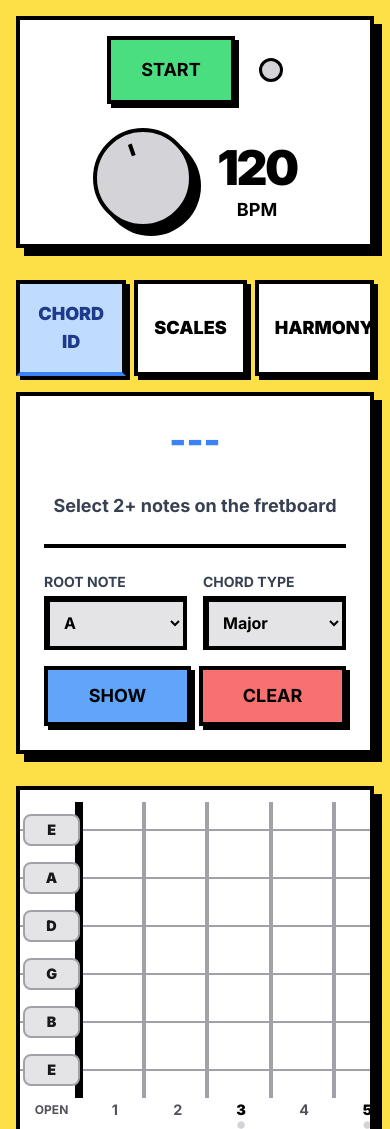
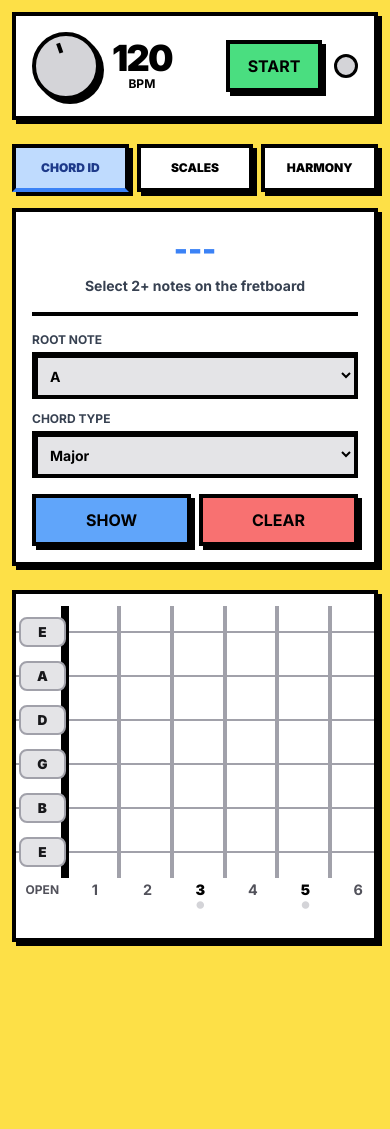
Before and after one commit to marciobbj/guitar-chord-companion, a website: page chord_identifier.html in a window 390 px wide. Shown: the top 1129 px of the page. After the commit the page ends 954 px from the top, so only its background shows below. Drawn offline with nearby package versions, Linux system fonts and the light colour scheme.

Commit message:
style: make header, tabs, and panels responsive for mobile dimensions

```diff
--- a/chord_identifier.html
+++ b/chord_identifier.html
@@ -3,15 +3,21 @@
 <head>
     <meta charset="UTF-8">
     <meta name="viewport" content="width=device-width, initial-scale=1.0">
-    <title>guitar companion</title>
+    <title>Guitar Chord Companion</title>
         <script src="https://cdn.tailwindcss.com"></script>
     <link href="https://fonts.googleapis.com/css2?family=Inter:wght@400;700;900&display=swap" rel="stylesheet">
     <style>
 body {
-            font-family: 'Inter', sans-serif;
+    font-family: 'Inter', ui-sans-serif, system-ui, -apple-system, BlinkMacSystemFont, "Segoe UI", Roboto, "Helvetica Neue", Arial, sans-serif;
+    overflow-x: hidden;
 }
 .neo-shadow {
+    box-shadow: 4px 4px 0 #000;
+}
+@media (min-width: 768px) {
+    .neo-shadow {
         box-shadow: 8px 8px 0 #000;
+    }
 }
 .neo-shadow-sm {
     box-shadow: 4px 4px 0 #000;
@@ -26,15 +32,26 @@
 /* Fretboard */
 .fretboard-grid {
     display: grid;
-            grid-template-columns: repeat(19, minmax(60px, 1fr)); /* 0 (open) + 18 frets */
-            min-width: 1200px; /* Garante que o braço tenha largura */
+    grid-template-columns: repeat(19, minmax(52px, 1fr)); /* 0 (open) + 18 frets */
+    min-width: 1000px;
+}
+@media (min-width: 768px) {
+    .fretboard-grid {
+        grid-template-columns: repeat(19, minmax(60px, 1fr));
+        min-width: 1200px;
+    }
 }
 .fretboard-cell {
     position: relative;
     display: flex;
     align-items: center;
     justify-content: center;
-            height: 48px; /* Altura da corda */
+    height: 44px; /* Altura da corda */
+}
+@media (min-width: 768px) {
+    .fretboard-cell {
+        height: 48px;
+    }
 }
 .string-line {
     position: absolute;
@@ -59,16 +76,22 @@
 .fret-button {
     position: relative;
     width: 80%;
-            height: 32px;
+    height: 30px;
     border-radius: 9999px;
     background-color: transparent;
     border: 2px solid transparent;
     z-index: 3;
-            font-family: 'Inter', sans-serif;
+    font-family: 'Inter', ui-sans-serif, system-ui, sans-serif;
     font-weight: 900;
-            font-size: 0.9rem;
+    font-size: 0.85rem;
     color: white;
     transition: all 0.1s ease-out;
+}
+@media (min-width: 768px) {
+    .fret-button {
+        height: 32px;
+        font-size: 0.9rem;
+    }
 }
 .fret-button.selected {
     background-color: #000;
@@ -112,8 +135,14 @@
 /* Fret Numbers */
 .fret-numbers-grid {
     display: grid;
+    grid-template-columns: repeat(19, minmax(52px, 1fr));
+    min-width: 1000px;
+}
+@media (min-width: 768px) {
+    .fret-numbers-grid {
         grid-template-columns: repeat(19, minmax(60px, 1fr));
         min-width: 1200px;
+    }
 }
 .fret-number-cell {
     display: flex;
@@ -171,33 +200,52 @@
 /* Metronome */
 #knob {
     position: relative;
-            width: 100px;
-            height: 100px;
+    width: 68px;
+    height: 68px;
+    flex-shrink: 0;
     border-radius: 50%;
     background: #d4d4d8; /* zinc-300 */
     border: 4px solid #000;
-            box-shadow: 8px 8px 0 #000;
+    box-shadow: 4px 4px 0 #000;
     cursor: ns-resize;
+    touch-action: none;
 }
 #knob-indicator {
     position: absolute;
     width: 4px;
-            height: 12px;
+    height: 10px;
     background-color: #000;
     left: 50%;
-            top: 10px;
-            transform-origin: 50% 40px; /* 50% width, (height/2 - 10px top) */
+    top: 6px;
+    transform-origin: 50% 24px; /* (68px - 8px border)/2 - 6px top = 24px */
     transform: translateX(-50%) rotate(0deg);
 }
 #bpm-display {
-            font-size: 3rem;
+    font-size: 2.25rem;
+    line-height: 1;
     font-weight: 900;
     letter-spacing: -0.05em;
     color: #000;
 }
+@media (min-width: 768px) {
+    #knob {
+        width: 100px;
+        height: 100px;
+        box-shadow: 8px 8px 0 #000;
+    }
+    #knob-indicator {
+        height: 12px;
+        top: 10px;
+        transform-origin: 50% 36px; /* (100px - 8px border)/2 - 10px top = 36px */
+    }
+    #bpm-display {
+        font-size: 3rem;
+    }
+}
 #metronome-blip {
     width: 24px;
     height: 24px;
+    flex-shrink: 0;
     border-radius: 50%;
     background-color: #d4d4d8; /* zinc-300 */
     border: 3px solid #000;
@@ -211,31 +259,31 @@
 }
     </style>
 </head>
-<body class="bg-yellow-300 min-h-screen p-4 md:p-8">
+<body class="bg-yellow-300 min-h-screen p-3 sm:p-4 md:p-8">
 
     <!-- Metronome Header -->
-    <div class="bg-white text-black py-4 px-6 md:py-6 md:px-8 mb-8 border-4 border-black neo-shadow">
-        <div class="flex flex-col md:flex-row items-center justify-between max-w-7xl mx-auto">
+    <div class="bg-white text-black py-4 px-4 sm:px-6 md:py-6 md:px-8 mb-6 md:mb-8 border-4 border-black neo-shadow overflow-hidden">
+        <div class="flex flex-wrap md:flex-nowrap items-center justify-between gap-4 max-w-7xl mx-auto">
 
-            <div class="flex items-center justify-center space-x-6 order-2 md:order-1">
+            <div class="flex items-center space-x-3 sm:space-x-6 order-1">
                 <div id="knob">
                     <div id="knob-indicator"></div>
                 </div>
                 <div class="text-center">
                     <div id="bpm-display">120</div>
-                    <div class="text-lg font-bold -mt-2">BPM</div>
+                    <div class="text-xs sm:text-lg font-bold">BPM</div>
                 </div>
             </div>
 
-            <div class="flex items-center justify-center space-x-6 order-1 md:order-2 mb-6 md:mb-0">
-                <button id="metronome-start-stop" class="w-32 text-lg font-bold p-4 bg-green-400 border-4 border-black neo-shadow-sm hover:bg-green-500 active:translate-x-1 active:translate-y-1 active:neo-shadow-none transition-all">
+            <div class="flex items-center space-x-3 sm:space-x-6 order-2">
+                <button id="metronome-start-stop" class="w-24 sm:w-32 text-base sm:text-lg font-bold py-2.5 px-3 sm:p-4 bg-green-400 border-4 border-black neo-shadow-sm hover:bg-green-500 active:translate-x-1 active:translate-y-1 active:neo-shadow-none transition-all">
                     START
                 </button>
                 <div id="metronome-blip"></div>
             </div>
 
-            <div class="order-3 hidden md:block w-40 text-right">
-                <div class="text-5xl font-black tracking-tighter">companion</div>
+            <div class="order-3 hidden lg:block text-right">
+                <div class="text-4xl xl:text-5xl font-black tracking-tighter">companion</div>
             </div>
 
         </div>
@@ -245,14 +293,14 @@
     <div class="max-w-7xl mx-auto">
 
         <!-- Tab Navigation -->
-        <div class="flex space-x-2 md:space-x-4 mb-4">
-            <button class="tab-button active w-1/3 text-lg md:text-2xl font-black p-4 md:p-6 bg-white border-4 border-black neo-shadow-sm" data-tab="chord-id">
+        <div class="grid grid-cols-3 gap-2 md:gap-4 mb-4">
+            <button class="tab-button active text-xs sm:text-base md:text-2xl font-black py-3 px-2 sm:p-4 md:p-6 bg-white border-4 border-black neo-shadow-sm truncate" data-tab="chord-id">
                 CHORD ID
             </button>
-            <button class="tab-button w-1/3 text-lg md:text-2xl font-black p-4 md:p-6 bg-white border-4 border-black neo-shadow-sm" data-tab="scales">
+            <button class="tab-button text-xs sm:text-base md:text-2xl font-black py-3 px-2 sm:p-4 md:p-6 bg-white border-4 border-black neo-shadow-sm truncate" data-tab="scales">
                 SCALES
             </button>
-            <button class="tab-button w-1/3 text-lg md:text-2xl font-black p-4 md:p-6 bg-white border-4 border-black neo-shadow-sm" data-tab="harmony">
+            <button class="tab-button text-xs sm:text-base md:text-2xl font-black py-3 px-2 sm:p-4 md:p-6 bg-white border-4 border-black neo-shadow-sm truncate" data-tab="harmony">
                 HARMONY
             </button>
         </div>
@@ -263,18 +311,18 @@
         <div id="panel-chord-id" class="tab-panel">
 
             <!-- Chord ID Results Panel -->
-            <div class="bg-white border-4 border-black neo-shadow p-6 md:p-8 mb-8 max-w-4xl mx-auto">
-                <div class="text-center mb-6">
-                    <h2 id="chord-name" class="text-4xl md:text-6xl font-black text-blue-500" style="min-height: 72px;">---</h2>
-                    <p id="chord-notes" class="text-lg md:text-xl font-bold text-gray-700">Select 2+ notes on the fretboard</p>
+            <div class="bg-white border-4 border-black neo-shadow p-4 sm:p-6 md:p-8 mb-6 md:mb-8 max-w-4xl mx-auto">
+                <div class="text-center mb-4 md:mb-6">
+                    <h2 id="chord-name" class="text-3xl sm:text-4xl md:text-6xl font-black text-blue-500 break-words leading-tight min-h-[2.75rem] md:min-h-[4.5rem] flex items-center justify-center">---</h2>
+                    <p id="chord-notes" class="text-sm sm:text-lg md:text-xl font-bold text-gray-700 mt-1">Select 2+ notes on the fretboard</p>
                 </div>
 
-                <div class="border-t-4 border-black pt-6">
-                    <div class="grid grid-cols-1 md:grid-cols-3 gap-4 items-end">
-                        <div class="md:col-span-2 grid grid-cols-2 gap-4">
+                <div class="border-t-4 border-black pt-4 md:pt-6">
+                    <div class="grid grid-cols-1 md:grid-cols-3 gap-3 md:gap-4 items-end">
+                        <div class="md:col-span-2 grid grid-cols-1 sm:grid-cols-2 gap-3 md:gap-4">
                             <div>
-                                <label for="builder-root" class="block text-sm font-bold text-gray-700 mb-1">ROOT NOTE</label>
-                                <select id="builder-root" class="w-full p-3 font-bold bg-zinc-200 border-4 border-black neo-shadow-inset-sm">
+                                <label for="builder-root" class="block text-xs sm:text-sm font-bold text-gray-700 mb-1">ROOT NOTE</label>
+                                <select id="builder-root" class="w-full p-2.5 sm:p-3 text-sm sm:text-base font-bold bg-zinc-200 border-4 border-black neo-shadow-inset-sm">
                                     <option>A</option>
                                     <option>A#</option>
                                     <option>B</option>
@@ -290,8 +338,8 @@
                                 </select>
                             </div>
                             <div>
-                                <label for="builder-type" class="block text-sm font-bold text-gray-700 mb-1">CHORD TYPE</label>
-                                <select id="builder-type" class="w-full p-3 font-bold bg-zinc-200 border-4 border-black neo-shadow-inset-sm">
+                                <label for="builder-type" class="block text-xs sm:text-sm font-bold text-gray-700 mb-1">CHORD TYPE</label>
+                                <select id="builder-type" class="w-full p-2.5 sm:p-3 text-sm sm:text-base font-bold bg-zinc-200 border-4 border-black neo-shadow-inset-sm">
                                     <option value="0,4,7">Major</option>
                                     <option value="0,3,7">Minor</option>
                                     <option value="0,7">5 (Power Chord)</option>
@@ -307,11 +355,11 @@
                                 </select>
                             </div>
                         </div>
-                        <div class="flex space-x-2">
-                             <button id="show-chord-btn" class="w-1/2 md:w-full text-lg font-bold p-3 bg-blue-400 border-4 border-black neo-shadow-sm hover:bg-blue-500 active:translate-x-1 active:translate-y-1 active:neo-shadow-none transition-all">
+                        <div class="flex space-x-2 pt-1 md:pt-0">
+                             <button id="show-chord-btn" class="w-1/2 md:w-full text-base sm:text-lg font-bold p-2.5 sm:p-3 bg-blue-400 border-4 border-black neo-shadow-sm hover:bg-blue-500 active:translate-x-1 active:translate-y-1 active:neo-shadow-none transition-all">
                                 SHOW
                             </button>
-                            <button id="clear-fretboard-btn" class="w-1/2 md:w-full text-lg font-bold p-3 bg-red-400 border-4 border-black neo-shadow-sm hover:bg-red-500 active:translate-x-1 active:translate-y-1 active:neo-shadow-none transition-all">
+                            <button id="clear-fretboard-btn" class="w-1/2 md:w-full text-base sm:text-lg font-bold p-2.5 sm:p-3 bg-red-400 border-4 border-black neo-shadow-sm hover:bg-red-500 active:translate-x-1 active:translate-y-1 active:neo-shadow-none transition-all">
                                 CLEAR
                             </button>
                         </div>
@@ -339,11 +387,11 @@
         <div id="panel-scales" class="tab-panel hidden">
 
             <!-- Scales Control Panel -->
-            <div class="max-w-xl mx-auto bg-white border-4 border-black neo-shadow p-6 md:p-8 mb-8">
-                <div class="grid grid-cols-2 gap-4">
+            <div class="max-w-xl mx-auto bg-white border-4 border-black neo-shadow p-4 sm:p-6 md:p-8 mb-6 md:mb-8">
+                <div class="grid grid-cols-1 sm:grid-cols-2 gap-3 md:gap-4">
                     <div>
-                        <label for="scale-root" class="block text-sm font-bold text-gray-700 mb-1">ROOT NOTE</label>
-                        <select id="scale-root" class="w-full p-3 font-bold bg-zinc-200 border-4 border-black neo-shadow-inset-sm">
+                        <label for="scale-root" class="block text-xs sm:text-sm font-bold text-gray-700 mb-1">ROOT NOTE</label>
+                        <select id="scale-root" class="w-full p-2.5 sm:p-3 text-sm sm:text-base font-bold bg-zinc-200 border-4 border-black neo-shadow-inset-sm">
                             <option>A</option>
                             <option>A#</option>
                             <option>B</option>
@@ -359,8 +407,8 @@
                         </select>
                     </div>
                     <div>
-                        <label for="scale-type" class="block text-sm font-bold text-gray-700 mb-1">SCALE TYPE</label>
-                        <select id="scale-type" class="w-full p-3 font-bold bg-zinc-200 border-4 border-black neo-shadow-inset-sm">
+                        <label for="scale-type" class="block text-xs sm:text-sm font-bold text-gray-700 mb-1">SCALE TYPE</label>
+                        <select id="scale-type" class="w-full p-2.5 sm:p-3 text-sm sm:text-base font-bold bg-zinc-200 border-4 border-black neo-shadow-inset-sm">
                             <option value="0,2,4,5,7,9,11">Major (Ionian)</option>
                             <option value="0,2,3,5,7,8,10">Minor (Aeolian)</option>
                             <option value="0,3,5,7,10">Minor Pentatonic</option>
@@ -394,11 +442,11 @@
         <div id="panel-harmony" class="tab-panel hidden">
 
             <!-- Harmony Control Panel -->
-            <div class="max-w-xl mx-auto bg-white border-4 border-black neo-shadow p-6 md:p-8 mb-8">
-                <div class="grid grid-cols-2 gap-4">
+            <div class="max-w-xl mx-auto bg-white border-4 border-black neo-shadow p-4 sm:p-6 md:p-8 mb-6 md:mb-8">
+                <div class="grid grid-cols-1 sm:grid-cols-2 gap-3 md:gap-4">
                     <div>
-                        <label for="harmony-root" class="block text-sm font-bold text-gray-700 mb-1">TONIC (KEY)</label>
-                        <select id="harmony-root" class="w-full p-3 font-bold bg-zinc-200 border-4 border-black neo-shadow-inset-sm">
+                        <label for="harmony-root" class="block text-xs sm:text-sm font-bold text-gray-700 mb-1">TONIC (KEY)</label>
+                        <select id="harmony-root" class="w-full p-2.5 sm:p-3 text-sm sm:text-base font-bold bg-zinc-200 border-4 border-black neo-shadow-inset-sm">
                             <option>A</option>
                             <option>A#</option>
                             <option>B</option>
@@ -414,8 +462,8 @@
                         </select>
                     </div>
                     <div>
-                        <label for="harmony-type" class="block text-sm font-bold text-gray-700 mb-1">HARMONY TYPE</label>
-                        <select id="harmony-type" class="w-full p-3 font-bold bg-zinc-200 border-4 border-black neo-shadow-inset-sm">
+                        <label for="harmony-type" class="block text-xs sm:text-sm font-bold text-gray-700 mb-1">HARMONY TYPE</label>
+                        <select id="harmony-type" class="w-full p-2.5 sm:p-3 text-sm sm:text-base font-bold bg-zinc-200 border-4 border-black neo-shadow-inset-sm">
                             <option value="Major">Major</option>
                             <option value="Natural Minor">Natural Minor</option>
                             <option value="Harmonic Minor">Harmonic Minor</option>
@@ -436,24 +484,24 @@
 
             <!-- Inversion Help Section -->
             <div class="max-w-4xl mx-auto mb-6">
-                <div class="bg-white border-4 border-black neo-shadow p-6 md:p-8">
-                    <h3 class="text-2xl font-black text-blue-500 mb-4">COMO LER O BRAÇO (INVERSÕES)</h3>
-                    <p class="text-gray-700 text-lg mb-3">
+                <div class="bg-white border-4 border-black neo-shadow p-4 sm:p-6 md:p-8">
+                    <h3 class="text-xl md:text-2xl font-black text-blue-500 mb-3 md:mb-4">COMO LER O BRAÇO (INVERSÕES)</h3>
+                    <p class="text-gray-700 text-sm sm:text-base md:text-lg mb-3">
                         Quando você seleciona um acorde (ex: "V7"), o braço da guitarra abaixo não mostra apenas *um* shape, ele mostra **todas as notas** desse acorde em **todo o braço**.
                     </p>
-                    <p class="text-gray-700 text-lg mb-3">
+                    <p class="text-gray-700 text-sm sm:text-base md:text-lg mb-3">
                         Cada nota é marcada com seu **intervalo** em relação à tônica (R, 3, 5, b7, etc.).
                     </p>
-                    <p class="text-gray-700 text-lg font-bold mb-3">
+                    <p class="text-gray-700 text-sm sm:text-base md:text-lg font-bold mb-3">
                         Uma inversão é simplesmente o mesmo acorde, mas com uma nota que não é a Tônica (R) como a nota mais grave (o baixo).
                     </p>
-                    <ul class="list-disc list-inside text-gray-700 text-lg space-y-2">
+                    <ul class="list-disc list-inside text-gray-700 text-sm sm:text-base md:text-lg space-y-2">
                         <li><strong>Estado Fundamental:</strong> A nota mais grave é a Tônica (<strong>R</strong>).</li>
                         <li><strong>1ª Inversão:</strong> A nota mais grave é a Terça (<strong>3</strong> ou <strong>b3</strong>).</li>
                         <li><strong>2ª Inversão:</strong> A nota mais grave é a Quinta (<strong>5</strong> ou <strong>b5</strong>).</li>
                         <li><strong>3ª Inversão:</strong> A nota mais grave é a Sétima (<strong>7</strong> ou <strong>b7</strong>).</li>
                     </ul>
-                    <p class="text-gray-700 text-lg mt-4">
+                    <p class="text-gray-700 text-sm sm:text-base md:text-lg mt-4">
                         Para encontrar qualquer inversão, basta olhar o mapa no braço e escolher a nota de intervalo desejada como seu novo baixo (geralmente na 6ª, 5ª ou 4ª corda).
                     </p>
                 </div>
--- a/src-tauri/tauri.conf.json
+++ b/src-tauri/tauri.conf.json
@@ -14,8 +14,8 @@
         "title": "Guitar Chord Companion",
         "width": 1320,
         "height": 900,
-        "minWidth": 800,
-        "minHeight": 600,
+        "minWidth": 320,
+        "minHeight": 480,
         "resizable": true,
         "fullscreen": false
       }
--- a/src/input.css
+++ b/src/input.css
@@ -4,9 +4,15 @@
 
 body {
     font-family: 'Inter', ui-sans-serif, system-ui, -apple-system, BlinkMacSystemFont, "Segoe UI", Roboto, "Helvetica Neue", Arial, sans-serif;
+    overflow-x: hidden;
 }
 .neo-shadow {
-    box-shadow: 8px 8px 0 #000;
+    box-shadow: 4px 4px 0 #000;
+}
+@media (min-width: 768px) {
+    .neo-shadow {
+        box-shadow: 8px 8px 0 #000;
+    }
 }
 .neo-shadow-sm {
     box-shadow: 4px 4px 0 #000;
@@ -21,15 +27,26 @@ body {
 /* Fretboard */
 .fretboard-grid {
     display: grid;
-    grid-template-columns: repeat(19, minmax(60px, 1fr)); /* 0 (open) + 18 frets */
-    min-width: 1200px; /* Garante que o braço tenha largura */
+    grid-template-columns: repeat(19, minmax(52px, 1fr)); /* 0 (open) + 18 frets */
+    min-width: 1000px;
+}
+@media (min-width: 768px) {
+    .fretboard-grid {
+        grid-template-columns: repeat(19, minmax(60px, 1fr));
+        min-width: 1200px;
+    }
 }
 .fretboard-cell {
     position: relative;
     display: flex;
     align-items: center;
     justify-content: center;
-    height: 48px; /* Altura da corda */
+    height: 44px; /* Altura da corda */
+}
+@media (min-width: 768px) {
+    .fretboard-cell {
+        height: 48px;
+    }
 }
 .string-line {
     position: absolute;
@@ -54,16 +71,22 @@ body {
 .fret-button {
     position: relative;
     width: 80%;
-    height: 32px;
+    height: 30px;
     border-radius: 9999px;
     background-color: transparent;
     border: 2px solid transparent;
     z-index: 3;
     font-family: 'Inter', ui-sans-serif, system-ui, sans-serif;
     font-weight: 900;
-    font-size: 0.9rem;
+    font-size: 0.85rem;
     color: white;
     transition: all 0.1s ease-out;
+}
+@media (min-width: 768px) {
+    .fret-button {
+        height: 32px;
+        font-size: 0.9rem;
+    }
 }
 .fret-button.selected {
     background-color: #000;
@@ -107,8 +130,14 @@ body {
 /* Fret Numbers */
 .fret-numbers-grid {
     display: grid;
-    grid-template-columns: repeat(19, minmax(60px, 1fr));
-    min-width: 1200px;
+    grid-template-columns: repeat(19, minmax(52px, 1fr));
+    min-width: 1000px;
+}
+@media (min-width: 768px) {
+    .fret-numbers-grid {
+        grid-template-columns: repeat(19, minmax(60px, 1fr));
+        min-width: 1200px;
+    }
 }
 .fret-number-cell {
     display: flex;
@@ -166,33 +195,52 @@ body {
 /* Metronome */
 #knob {
     position: relative;
-    width: 100px;
-    height: 100px;
+    width: 68px;
+    height: 68px;
+    flex-shrink: 0;
     border-radius: 50%;
     background: #d4d4d8; /* zinc-300 */
     border: 4px solid #000;
-    box-shadow: 8px 8px 0 #000;
+    box-shadow: 4px 4px 0 #000;
     cursor: ns-resize;
+    touch-action: none;
 }
 #knob-indicator {
     position: absolute;
     width: 4px;
-    height: 12px;
+    height: 10px;
     background-color: #000;
     left: 50%;
-    top: 10px;
-    transform-origin: 50% 40px; /* 50% width, (height/2 - 10px top) */
+    top: 6px;
+    transform-origin: 50% 24px; /* (68px - 8px border)/2 - 6px top = 24px */
     transform: translateX(-50%) rotate(0deg);
 }
 #bpm-display {
-    font-size: 3rem;
+    font-size: 2.25rem;
+    line-height: 1;
     font-weight: 900;
     letter-spacing: -0.05em;
     color: #000;
 }
+@media (min-width: 768px) {
+    #knob {
+        width: 100px;
+        height: 100px;
+        box-shadow: 8px 8px 0 #000;
+    }
+    #knob-indicator {
+        height: 12px;
+        top: 10px;
+        transform-origin: 50% 36px; /* (100px - 8px border)/2 - 10px top = 36px */
+    }
+    #bpm-display {
+        font-size: 3rem;
+    }
+}
 #metronome-blip {
     width: 24px;
     height: 24px;
+    flex-shrink: 0;
     border-radius: 50%;
     background-color: #d4d4d8; /* zinc-300 */
     border: 3px solid #000;
```
Also changed, not shown: src/index.html (+46 -46 lines), src/styles.css. Lines whose indentation alone changed are shown as unchanged.
